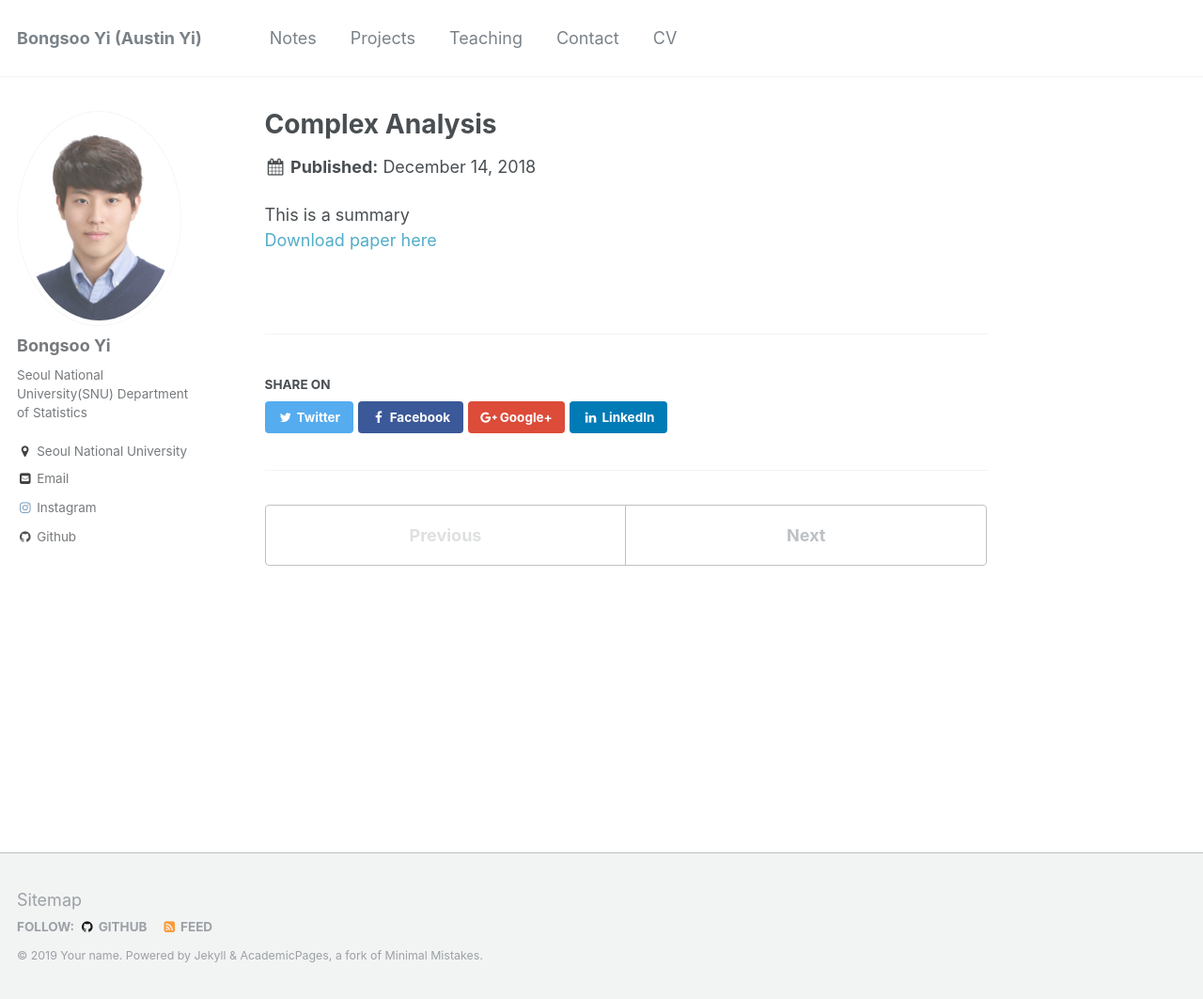
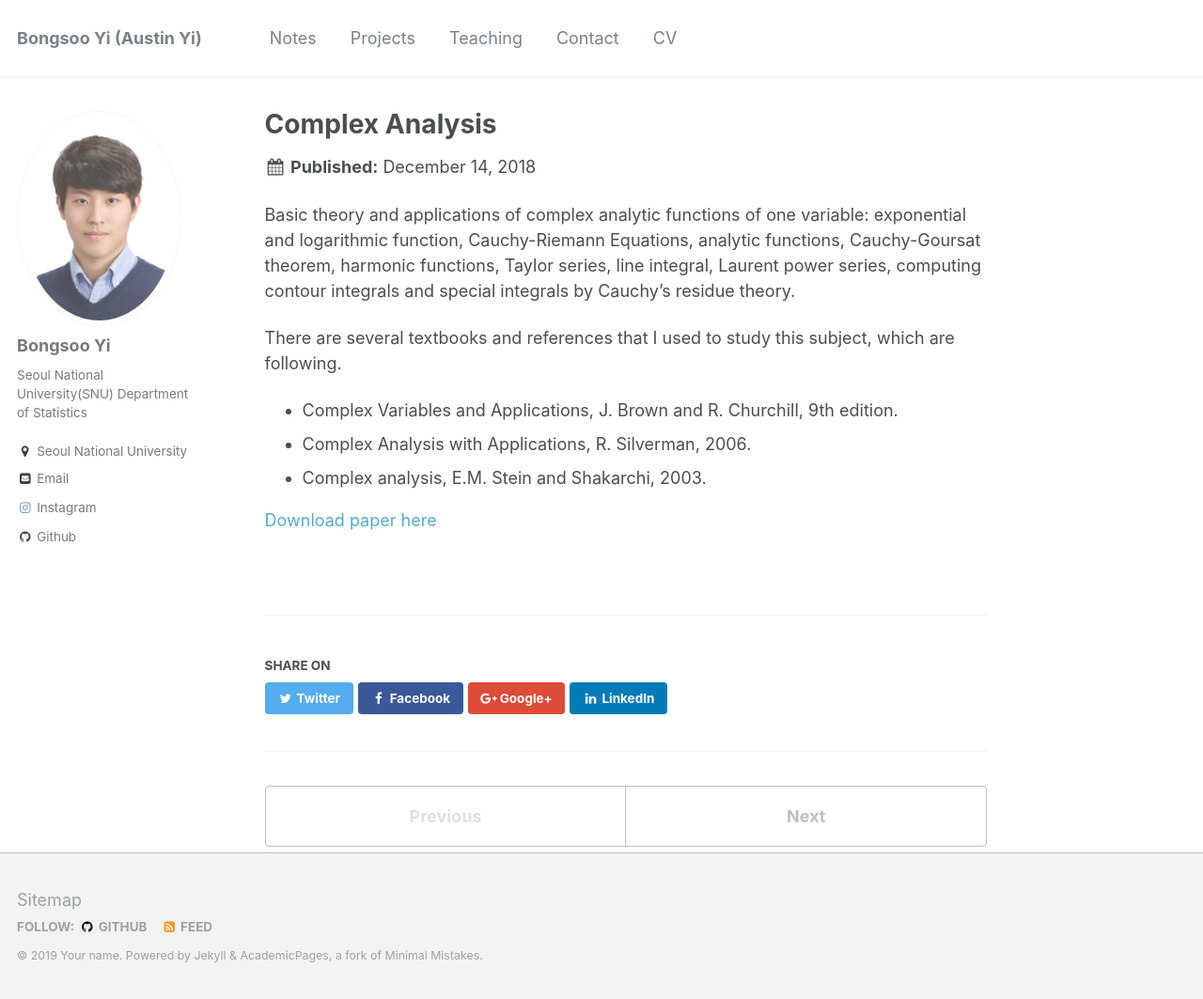
Before and after one commit to austinyi/austinyi.github.io, a Jekyll site: the page built from _publications/2018-12-14-complexanalysis.md, in a window 1280 px wide and 1063 px high. Shown: the whole window at 94% size. Built offline with Jekyll 4.4.1, drawn with Linux system fonts in a browser that asks for light colours.

Commit message:
Update 2018-12-14-complexanalysis.md

```diff
--- a/_publications/2018-12-14-complexanalysis.md
+++ b/_publications/2018-12-14-complexanalysis.md
@@ -7,7 +7,12 @@ date: 2018-12-14
 paperurl:
 
 ---
+Basic theory and applications of complex analytic functions of one variable: exponential and logarithmic function, Cauchy-Riemann Equations, analytic functions, Cauchy-Goursat theorem, harmonic functions, Taylor series, line integral, Laurent power series, computing contour integrals and special integrals by Cauchy's residue theory.
+
+There are several textbooks and references that I used to study this subject, which are following.
+* Complex Variables and Applications, J. Brown and R. Churchill, 9th edition.
+* Complex Analysis with Applications, R. Silverman, 2006.
+* Complex analysis, E.M. Stein and Shakarchi, 2003.
 
 
-This is a summary
 [Download paper here](http://academicpages.github.io/files/paper2.pdf)
```
